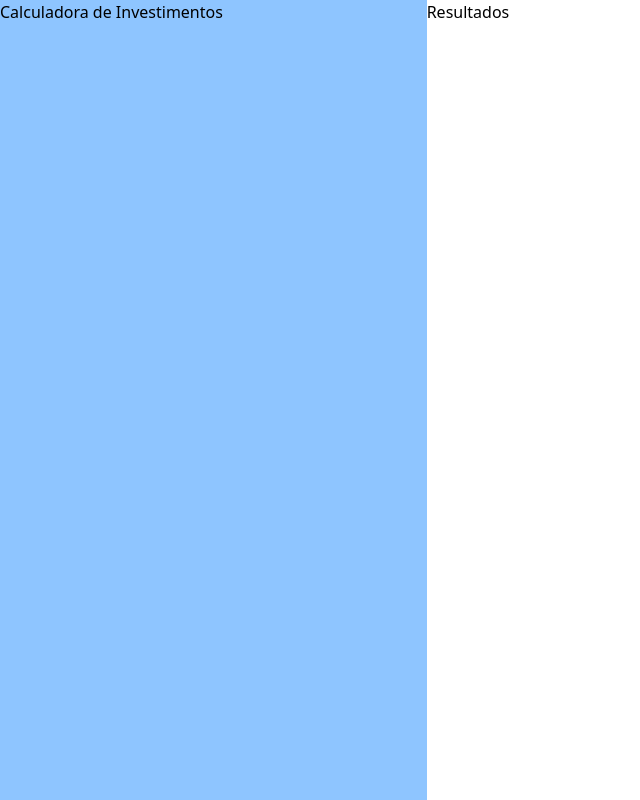
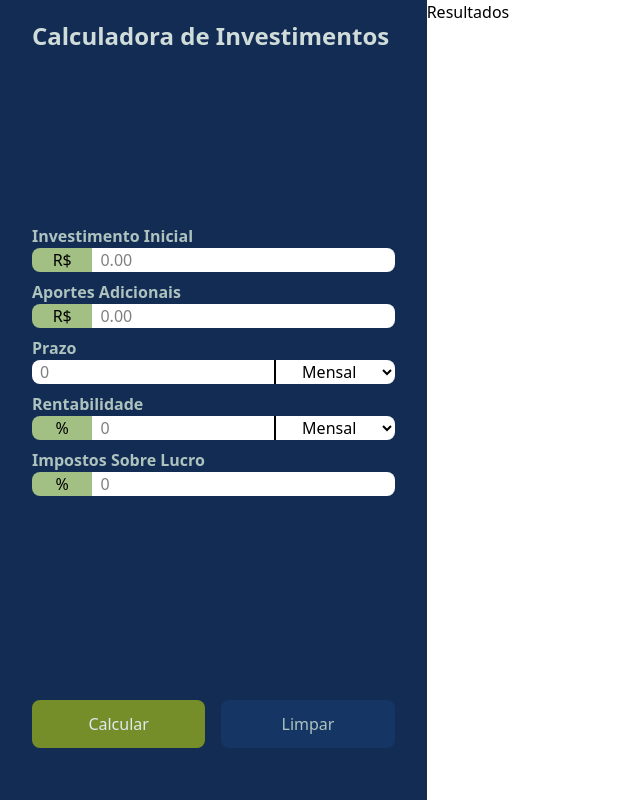
Before and after one commit to beatrizglima/projetoCalculadoraInvestimentos, a website built with Vite: page index.html in a window 1280 px wide. Shown: the whole page, without its empty margins (0-640 px from the left). Built offline with nearby package versions, Linux system fonts and the light colour scheme.

Commit message:
Formulário de investimentos e arquivo de cálculo de projeções criados

```diff
--- a/index.html
+++ b/index.html
@@ -7,8 +7,127 @@
     <link rel="stylesheet" href="./src/style.css" />
   </head>
   <body class="h-dvh grid grid-cols-3 grid-rows-2">
-    <aside class="row-span-2 bg-blue-300">
-      <h1>Calculadora de Investimentos</h1>
+    <aside
+      class="row-span-2 bg-[#122C54] flex flex-col justify-between py-5 px-2"
+    >
+      <h1 class="text-2xl font-bold px-6 text-[#D0DCDA]">
+        Calculadora de Investimentos
+      </h1>
+      <form class="w-full">
+        <div class="flex w-full flex-col px-6 my-2">
+          <label for="starting-amount" class="font-bold text-[#AEC2BE]"
+            >Investimento Inicial</label
+          >
+          <div class="flex">
+            <input
+              value="R$"
+              type="text"
+              id="starting-amount"
+              class="w-1/6 text-center rounded-l-lg bg-[#A2BF84]"
+            />
+            <input
+              type="text"
+              id="return-rate"
+              placeholder="0.00"
+              class="bg-white w-5/6 rounded-r-lg px-2"
+            />
+          </div>
+        </div>
+        <div class="flex w-full flex-col px-6 my-2">
+          <label for="additional-contribution" class="font-bold text-[#AEC2BE]"
+            >Aportes Adicionais</label
+          >
+          <div class="flex">
+            <input
+              value="R$"
+              type="text"
+              class="w-1/6 text-center rounded-l-lg bg-[#A2BF84]"
+              disabled
+            />
+            <input
+              type="text"
+              id="additional-contribution"
+              placeholder="0.00"
+              class="bg-white w-5/6 rounded-r-lg px-2"
+            />
+          </div>
+        </div>
+        <div class="flex w-full flex-col px-6 my-2">
+          <label for="time-amount" class="font-bold text-[#AEC2BE]"
+            >Prazo</label
+          >
+          <div class="flex">
+            <input
+              type="text"
+              id="time-amount"
+              placeholder="0"
+              class="bg-white w-4/6 rounded-l-lg px-2"
+            />
+            <select
+              class="w-1/3 bg-white rounded-r-lg text-center border-l-2 border-grey-600 hover:bg-[#758E29] hover:text-slate-200"
+              id="time-amount-period"
+            >
+              <option value="monthly">Mensal</option>
+              <option value="yearly">Anual</option>
+            </select>
+          </div>
+        </div>
+        <div class="flex w-full flex-col px-6 my-2">
+          <label for="return-rate" class="font-bold text-[#AEC2BE]"
+            >Rentabilidade</label
+          >
+          <div class="flex">
+            <input
+              class="w-1/6 text-center rounded-l-lg bg-[#A2BF84]"
+              value="%"
+              type="text"
+              disabled
+            />
+            <input
+              class="bg-white w-1/2 px-2"
+              type="text"
+              id="return-rate"
+              placeholder="0"
+            />
+            <select
+              class="w-1/3 bg-white rounded-r-lg text-center border-l-2 border-grey-600 hover:bg-[#758E29] hover:text-slate-200"
+              id="evaluation-period"
+            >
+              <option value="monthly">Mensal</option>
+              <option value="yearly">Anual</option>
+            </select>
+          </div>
+        </div>
+        <div class="flex w-full flex-col px-6 my-2">
+          <label for="tax-rate" class="font-bold text-[#AEC2BE]"
+            >Impostos Sobre Lucro</label
+          >
+          <div class="flex">
+            <input
+              value="%"
+              class="w-1/6 text-center rounded-l-lg bg-[#A2BF84]"
+              type="text"
+              disabled
+            />
+            <input
+              class="bg-white w-5/6 rounded-r-lg px-2"
+              type="text"
+              id="tax-rate"
+              placeholder="0"
+            />
+          </div>
+        </div>
+      </form>
+      <div class="flex h-12 px-6 my-8 w-full gap-4">
+        <button
+          class="w-1/2 rounded-lg bg-[#758E29] text-slate-200 cursor-pointer hover:bg-[#AECD51]"
+        >
+          Calcular
+        </button>
+        <button class="w-1/2 rounded-lg bg-[#153565] text-[#AEC2BE] cursor-pointer hover:bg-[#225BAA] hover:text-[#0A1B33]">
+          Limpar
+        </button>
+      </div>
     </aside>
     <main>
       <p>Resultados</p>
--- /dev/null
+++ b/src/investimentGoals.js
@@ -0,0 +1,58 @@
+function convertToMonthlyReturnRate(yearlyReturnRate) {
+  return yearlyReturnRate ** (1 / 12);
+}
+
+function generateReturnsArray(
+  startingAmount = 0,
+  timeHorizon = 0,
+  timePeriod = 'monthly',
+  monthlyContribution = 0,
+  returnRate = 0,
+  returnTimeFrame = 'monthly'
+) {
+  if (!timeHorizon || !startingAmount) {
+    // quando os valores forem 0 aparecerá um aviso de erro
+    throw new Error(
+      'Investimento inicial e prazo devem ser preenchidos com valores positivos.'
+    );
+  }
+  // converter para trabalhar na base mensal
+  const finalReturnRate =
+    returnTimeFrame === 'monthly'
+      ? 1 + returnRate / 100
+      : convertToMonthlyReturnRate(1 + returnRate / 100);
+
+  const finalTimeHorizon =
+    timePeriod === 'monthly' ? timeHorizon : timeHorizon * 12;
+
+  const referenceInvestimentObject = {
+    investedAmount: startingAmount,
+    interestReturns: 0, // rendimento do último mês
+    totalInterestReturns: 0, // rendimento total
+    month: 0,
+    totalAmount: startingAmount,
+  };
+
+  const returnsArray = [referenceInvestimentObject];
+  for (
+    let timeReference = 1;
+    timeReference <= finalTimeHorizon;
+    timeReference++
+  ) {
+    const totalAmount =
+      returnsArray[timeReference - 1].totalAmount * finalReturnRate +
+      monthlyContribution;
+    const interestReturns =
+      returnsArray[timeReference - 1].totalAmount * finalReturnRate;
+    const investedAmount = startingAmount + monthlyContribution * timeReference;
+    const totalInterestReturns = totalAmount - investedAmount; // tudo que se tem + o que investiu
+    returnsArray.push({
+      investedAmount,
+      interestReturns,
+      totalInterestReturns,
+      month: timeReference,
+      totalAmount,
+    });
+  }
+  return returnsArray;
+}
```
Also changed, not shown: main.js (added).
